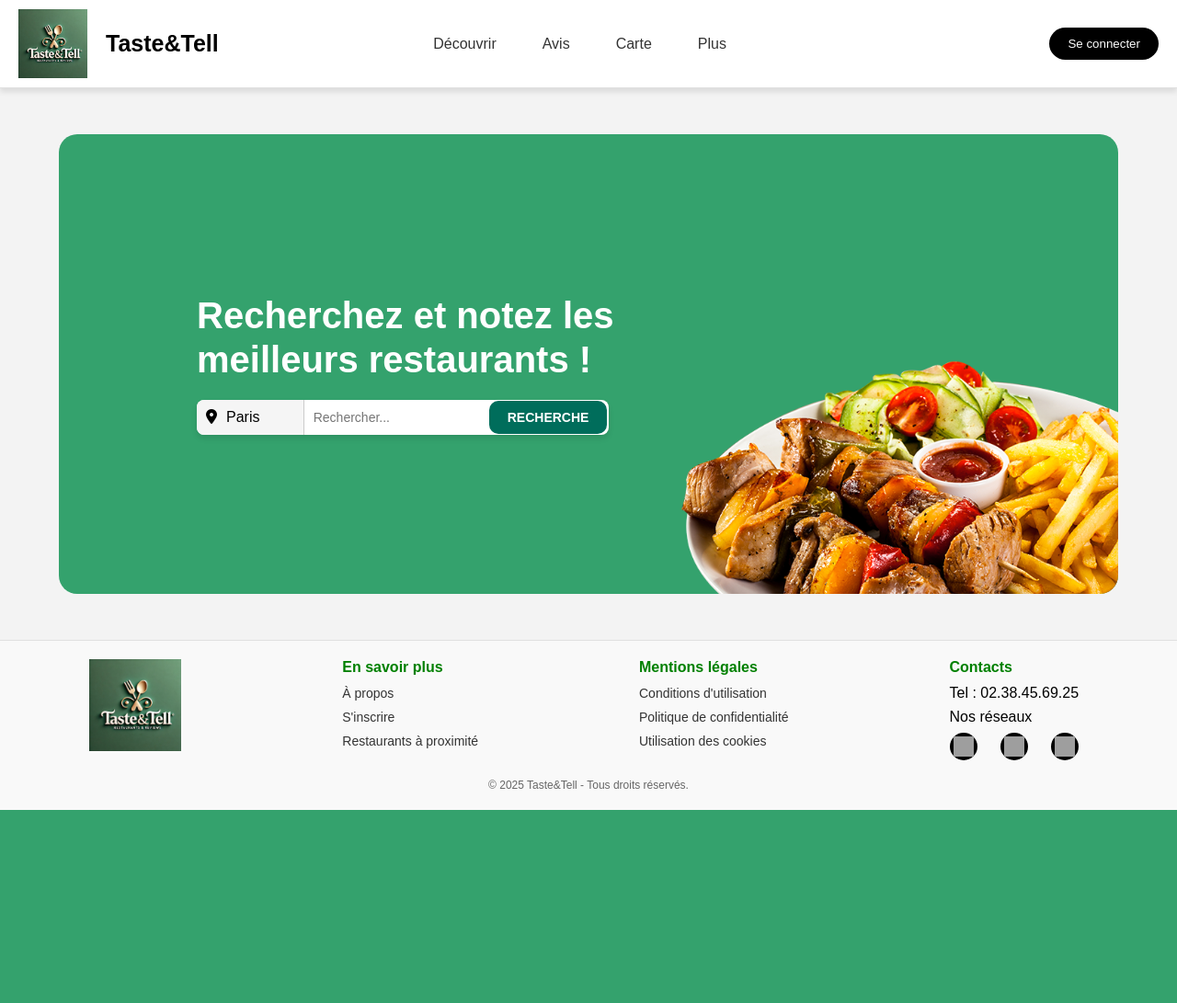
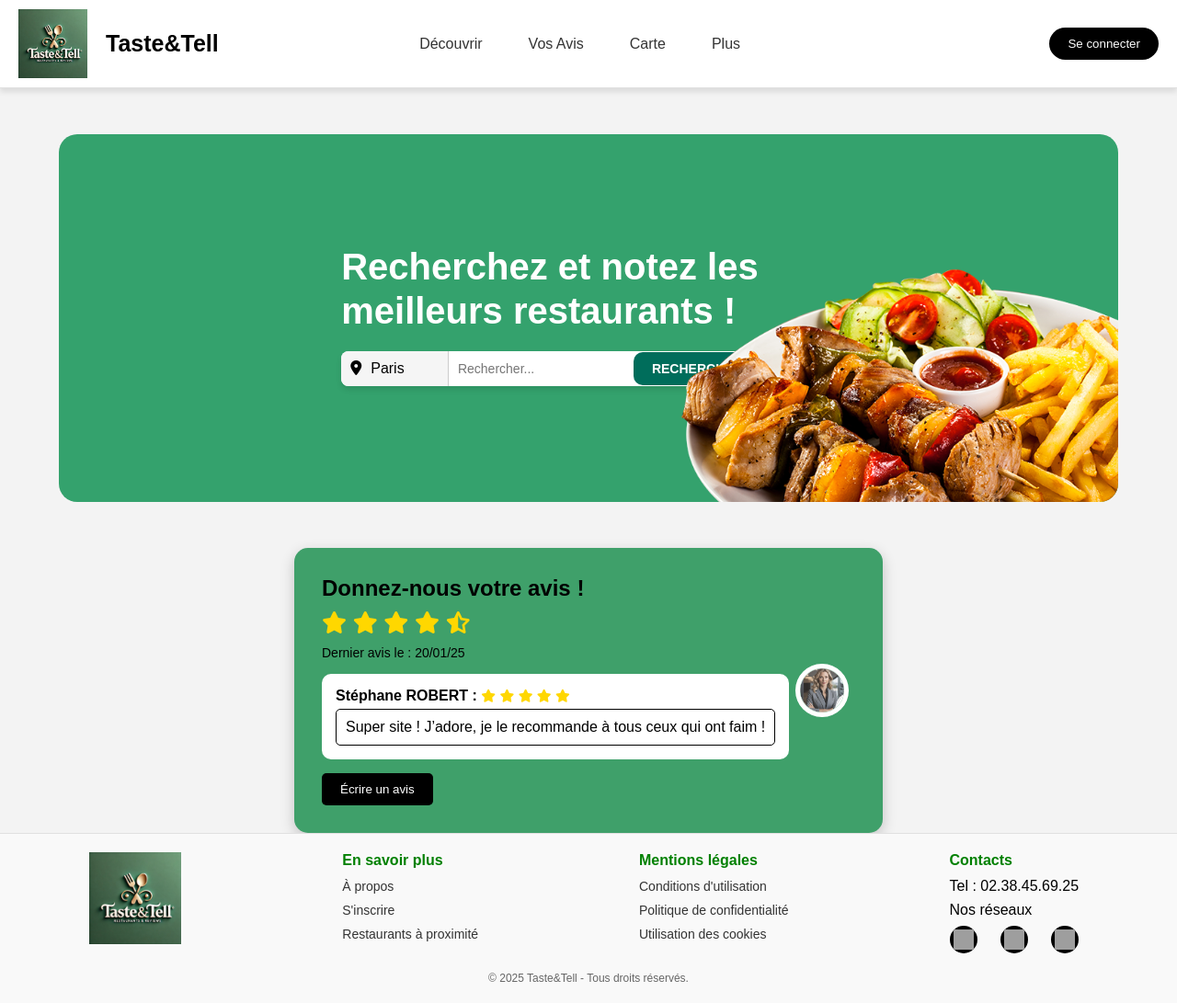
Before and after one commit to alexisnisol/SAE-Web-Restaurant, a PHP site: page / in a window 1280 px wide. Shown: the whole page at 92% size. Before the commit the page ends 881 px from the top, so only its background shows below. Run offline with PHP 8.4, Linux system fonts and the light colour scheme; data comes from the database, SQL or seed files in the repository; some libraries are stand-ins or nearby versions; grey boxes are pictures that could not be loaded.

Commit message:
avancement accueil

```diff
--- a/src/static/css/index.css
+++ b/src/static/css/index.css
@@ -95,17 +95,194 @@ span {
     object-fit: cover;
 }
 
+/*carrousel 1*/
+
+/*carrouseul 2*/
+
+/*avis main*/
+
+.avis-container {
+    display: flex;
+    flex-direction: column;
+    justify-content: center;
+    align-items: center;
+  }
+
+
+.avis-section {
+    display: flex;
+    background: #3fa06a;
+    padding: 30px;
+    border-radius: 15px;
+    align-items: center;
+    width: 50%;
+    height: auto;
+    box-shadow: 0 5px 15px rgba(0, 0, 0, 0.2);
+}
+
+
+h1 {
+    font-size: 24px;
+    margin-bottom: 10px;
+}
+
+.stars {
+    font-size: 24px;
+    color: gold;
+    margin-bottom: 10px;
+}
+
+.dernier-avis {
+    font-size: 14px;
+    margin-bottom: 15px;
+}
+
+.avis {
+    background: white;
+    padding: 15px;
+    border-radius: 10px;
+    color: black;
+    text-align: left;
+    margin-bottom: 15px;
+}
+
+.stars-small i {
+    color: gold;
+    font-size: 14px;
+}
+
+.avis-message {
+    padding: 10px;
+    border: 1px solid black;
+    border-radius: 5px;
+    margin-top: 5px;
+}
+
+.avis-btn {
+    background: black;
+    color: white;
+    padding: 10px 20px;
+    border: none;
+    border-radius: 5px;
+    cursor: pointer;
+}
+
+.avis-btn:hover {
+    background: #222;
+}
+
+.image-container {
+    flex: 1;
+    display: flex;
+    justify-content: center;
+}
+
+.image-container img {
+    width: 80%;
+    height: auto;
+    border-radius: 50%;
+    object-fit: cover;
+    border: 5px solid white;
+}
 
 /* Responsive Design */
-@media (min-width: 768px) {
+/* @media (min-width: 768px) {
     .hero {
-        flex-direction: row; /* Réalignement horizontal pour les écrans plus larges */
-        padding: 250px 150px; /* Augmentation de la hauteur pour les grands écrans */
+        flex-direction: row;
+        text-align: left;
+        padding: 100px 10%;
+    }
+
+    .search-container {
+        flex-direction: row;
+        width: 35vw;
+    }
+
+    .search-container .location {
+        width: 10rem;
+        border-right: 1px solid #ccc;
+        border-bottom: none;
+    }
+
+    .search-container input[type="text"] {
+        flex: 1;
+    }
+
+    .search-container button {
+        width: auto;
+        margin-right: 0.1rem;
+    }
+
+    .food-image {
+        display: block;
+        position: absolute;
+        right: -50px;
+        bottom: -50px;
+        max-width: 40%;
+        border-radius: 20px;
+        object-fit: cover;
+    }
+
+    .avis-section {
+        flex-direction: row;
+        width: 50%;
     }
 }
 
 @media (max-width: 767px) {
     .hero {
-        padding: 150px 20px; /* Réduction pour les écrans plus petits */
+        padding: 80px 20px;
+    }
+
+    .search-container {
+        width: 100%;
+        max-width: 100%;
+    }
+
+    .search-container .location {
+        width: 100%;
+        text-align: center;
+        border-right: none;
+        border-bottom: 1px solid #ccc;
+    }
+
+    .search-container input[type="text"] {
+        width: 100%;
+    }
+
+    .search-container button {
+        width: 100%;
+    }
+
+    .avis-section {
+        width: 90%;
     }
 }
+
+@media (max-width: 480px) {
+    .hero {
+        padding: 50px 10px;
+    }
+
+    .hero h1 {
+        font-size: 1.8rem;
+    }
+
+    .search-container {
+        padding: 10px;
+    }
+
+    .search-container input[type="text"] {
+        font-size: 12px;
+    }
+
+    .search-container button {
+        font-size: 14px;
+        padding: 10px;
+    }
+
+    .avis-section {
+        padding: 15px;
+        width: 100%;
+    }
+} */
--- a/src/templates/home.php
+++ b/src/templates/home.php
@@ -14,3 +14,37 @@
     </div>
     <img class="food-image" src="../static/images/plat.png" alt="Plat savoureux">
 </div>
+
+<div class="avis-container">
+    <div class="avis-section">
+        <div class="avis-contenu">
+            <h1>Donnez-nous votre avis !</h1>
+            <div class="stars">
+                <i class="fas fa-star"></i>
+                <i class="fas fa-star"></i>
+                <i class="fas fa-star"></i>
+                <i class="fas fa-star"></i>
+                <i class="fas fa-star-half-alt"></i>
+            </div>
+            <p class="dernier-avis">Dernier avis le : 20/01/25</p>
+            <div class="avis">
+                <p><strong>Stéphane ROBERT :</strong>
+                    <span class="stars-small">
+                        <i class="fas fa-star"></i>
+                        <i class="fas fa-star"></i>
+                        <i class="fas fa-star"></i>
+                        <i class="fas fa-star"></i>
+                        <i class="fas fa-star"></i>
+                    </span>
+                </p>
+                <div class="avis-message">
+                    Super site ! J’adore, je le recommande à tous ceux qui ont faim !
+                </div>
+            </div>
+            <button class="avis-btn">Écrire un avis</button>
+        </div>
+        <div class="image-container">
+            <img src="../static/images/femme.png" alt="Personne souriante">
+        </div>
+    </div>
+</div>
--- a/src/templates/main.php
+++ b/src/templates/main.php
@@ -34,7 +34,7 @@ use App\Views\Flash;
             </a>
             <ul class="nav-links">
                 <li><a href="./index.php?action=visualisation&idRestau=5">Découvrir</a></li>
-                <li><a href="#avis">Avis</a></li>
+                <li><a href="#avis">Vos Avis</a></li>
                 <li><a href="./index.php?action=carte">Carte</a></li>
                 <li><a href="#plus">Plus</a></li>
             </ul>
```
Also changed, not shown: src/static/images/femme.png (added).
